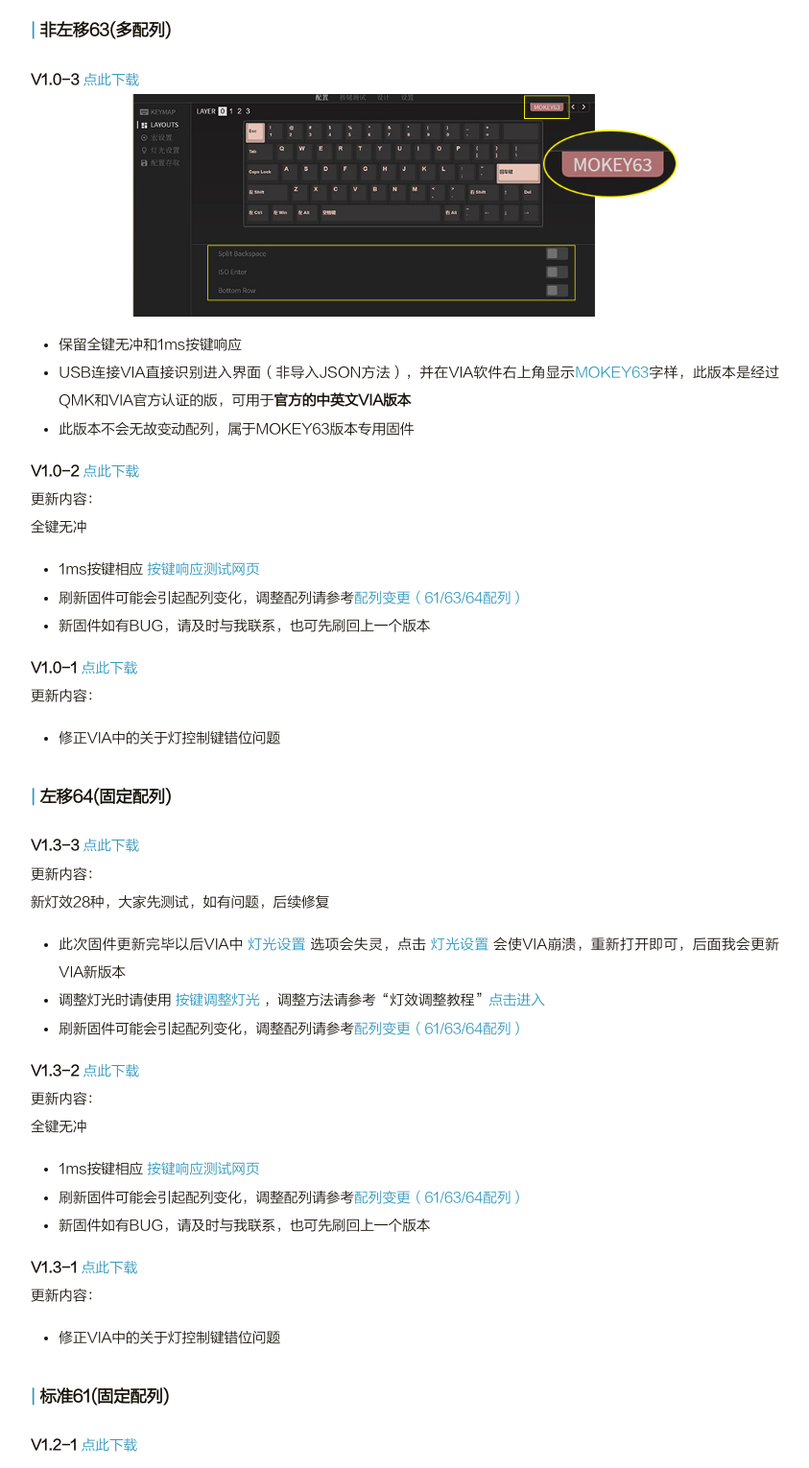
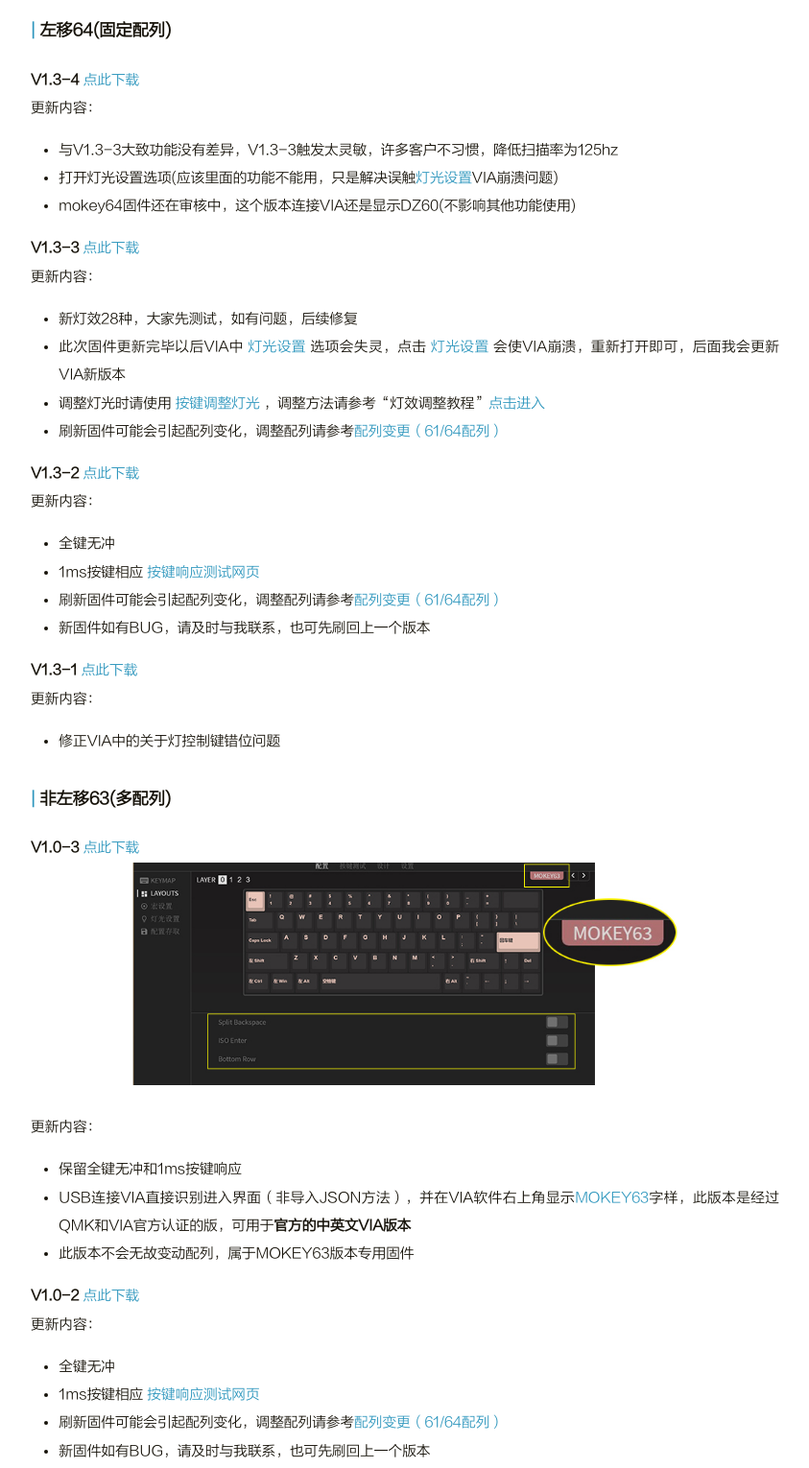
Before and after one commit to rhmokey/rhmokey.github.io, a plain HTML site: page firmware/index.html in a window 1280 px wide. Shown: the part 368-1898 px from the top of the page at 96% size, without its empty margins (218-1061 px from the left). Drawn offline with Linux system fonts and the light colour scheme; a script that the page names is missing.

Commit message:
Site updated: 2021-10-02 14:55:13

```diff
--- a/firmware/index.html
+++ b/firmware/index.html
@@ -127,36 +127,44 @@
 
 <blockquote><p>Customers outside Chinese mainland,please remove the Chinese characters in firmware and firmware folder before cleaning the firmware.</p>
 </blockquote>
-
-<h3 id="非左移63-多配列"><a href="#非左移63-多配列" class="headerlink" title="非左移63(多配列)"></a>非左移63(多配列)</h3><p><strong>V1.0-3</strong> <a target="_blank" rel="noopener" href="https://mokey.lanzoui.com/iGRhuu2fare">点此下载</a><br><img src="/firmware/index/63.jpg"></p>
+<h3 id="左移64-固定配列"><a href="#左移64-固定配列" class="headerlink" title="左移64(固定配列)"></a>左移64(固定配列)</h3><p><strong>V1.3-4</strong> <a target="_blank" rel="noopener" href="https://mokey.lanzouw.com/ioccFurw9ud">点此下载</a><br>更新内容：</p>
+<ul>
+<li>与V1.3-3大致功能没有差异，V1.3-3触发太灵敏，许多客户不习惯，降低扫描率为125hz</li>
+<li>打开灯光设置选项(应该里面的功能不能用，只是解决误触<a href>灯光设置</a>VIA崩溃问题)</li>
+<li>mokey64固件还在审核中，这个版本连接VIA还是显示DZ60(不影响其他功能使用)</li>
+</ul>
+<p><strong>V1.3-3</strong> <a target="_blank" rel="noopener" href="https://mokey.lanzoui.com/iBfH9se1pcf">点此下载</a><br>更新内容：</p>
+<ul>
+<li>新灯效28种，大家先测试，如有问题，后续修复</li>
+<li>此次固件更新完毕以后VIA中 <a href>灯光设置</a> 选项会失灵，点击 <a href>灯光设置</a> 会使VIA崩溃，重新打开即可，后面我会更新VIA新版本</li>
+<li>调整灯光时请使用 <a href>按键调整灯光</a> ，调整方法请参考“灯效调整教程”<a href="../posts/61522/index.html">点击进入</a></li>
+<li>刷新固件可能会引起配列变化，调整配列请参考<a href="../posts/38310/index.html">配列变更（61/64配列）</a></li>
+</ul>
+<p><strong>V1.3-2</strong> <a target="_blank" rel="noopener" href="https://mokey.lanzoui.com/i7v2nrwklaf">点此下载</a><br>更新内容：</p>
+<ul>
+<li>全键无冲</li>
+<li>1ms按键相应 <a target="_blank" rel="noopener" href="https://blog.seethis.link/scan-rate-estimator/">按键响应测试网页</a></li>
+<li>刷新固件可能会引起配列变化，调整配列请参考<a href="../posts/38310/index.html">配列变更（61/64配列）</a></li>
+<li>新固件如有BUG，请及时与我联系，也可先刷回上一个版本</li>
+</ul>
+<p><strong>V1.3-1</strong> <a target="_blank" rel="noopener" href="https://mokey.lanzoui.com/ie0pPq6te7c">点此下载</a><br>更新内容：</p>
+<ul>
+<li>修正VIA中的关于灯控制键错位问题</li>
+</ul>
+<h3 id="非左移63-多配列"><a href="#非左移63-多配列" class="headerlink" title="非左移63(多配列)"></a>非左移63(多配列)</h3><p><strong>V1.0-3</strong> <a target="_blank" rel="noopener" href="https://mokey.lanzoui.com/iGRhuu2fare">点此下载</a><br><img src="/firmware/index/63.jpg"><br>更新内容：</p>
 <ul>
 <li>保留全键无冲和1ms按键响应</li>
 <li>USB连接VIA直接识别进入界面（非导入JSON方法），并在VIA软件右上角显示<a href>MOKEY63</a>字样，此版本是经过QMK和VIA官方认证的版，可用于<strong>官方的中英文VIA版本</strong></li>
 <li>此版本不会无故变动配列，属于MOKEY63版本专用固件</li>
 </ul>
-<p><strong>V1.0-2</strong> <a target="_blank" rel="noopener" href="https://mokey.lanzoui.com/i7v2nrwklaf">点此下载</a><br>更新内容：<br>全键无冲</p>
+<p><strong>V1.0-2</strong> <a target="_blank" rel="noopener" href="https://mokey.lanzoui.com/i7v2nrwklaf">点此下载</a><br>更新内容：</p>
 <ul>
+<li>全键无冲</li>
 <li>1ms按键相应 <a target="_blank" rel="noopener" href="https://blog.seethis.link/scan-rate-estimator/">按键响应测试网页</a></li>
-<li>刷新固件可能会引起配列变化，调整配列请参考<a href="../posts/38310/index.html">配列变更（61/63/64配列）</a></li>
+<li>刷新固件可能会引起配列变化，调整配列请参考<a href="../posts/38310/index.html">配列变更（61/64配列）</a></li>
 <li>新固件如有BUG，请及时与我联系，也可先刷回上一个版本</li>
 </ul>
 <p><strong>V1.0-1</strong> <a target="_blank" rel="noopener" href="https://mokey.lanzoui.com/iMiZEq78t6b">点此下载</a><br>更新内容：</p>
-<ul>
-<li>修正VIA中的关于灯控制键错位问题</li>
-</ul>
-<h3 id="左移64-固定配列"><a href="#左移64-固定配列" class="headerlink" title="左移64(固定配列)"></a>左移64(固定配列)</h3><p><strong>V1.3-3</strong> <a target="_blank" rel="noopener" href="https://mokey.lanzoui.com/iBfH9se1pcf">点此下载</a><br>更新内容：<br>新灯效28种，大家先测试，如有问题，后续修复</p>
-<ul>
-<li>此次固件更新完毕以后VIA中 <a href>灯光设置</a> 选项会失灵，点击 <a href>灯光设置</a> 会使VIA崩溃，重新打开即可，后面我会更新VIA新版本</li>
-<li>调整灯光时请使用 <a href>按键调整灯光</a> ，调整方法请参考“灯效调整教程”<a href="../posts/61522/index.html">点击进入</a></li>
-<li>刷新固件可能会引起配列变化，调整配列请参考<a href="../posts/38310/index.html">配列变更（61/63/64配列）</a></li>
-</ul>
-<p><strong>V1.3-2</strong> <a target="_blank" rel="noopener" href="https://mokey.lanzoui.com/i7v2nrwklaf">点此下载</a><br>更新内容：<br>全键无冲</p>
-<ul>
-<li>1ms按键相应 <a target="_blank" rel="noopener" href="https://blog.seethis.link/scan-rate-estimator/">按键响应测试网页</a></li>
-<li>刷新固件可能会引起配列变化，调整配列请参考<a href="../posts/38310/index.html">配列变更（61/63/64配列）</a></li>
-<li>新固件如有BUG，请及时与我联系，也可先刷回上一个版本</li>
-</ul>
-<p><strong>V1.3-1</strong> <a target="_blank" rel="noopener" href="https://mokey.lanzoui.com/ie0pPq6te7c">点此下载</a><br>更新内容：</p>
 <ul>
 <li>修正VIA中的关于灯控制键错位问题</li>
 </ul>
--- a/search.xml
+++ b/search.xml
@@ -54,14 +54,13 @@
 ]]></content>
   </entry>
   <entry>
-    <title>配列变更（61/63/64配列）</title>
+    <title>配列变更（61/64配列）</title>
     <url>/posts/38310/</url>
     <content><![CDATA[<blockquote><p>VIA中现包含多种配列，改键之前，请按照如下操作调整成自己键盘适用的即可<br>*更改完配列才能修改按键，否则按键功能不能应用到键盘上</p>
 </blockquote>
 
 <h3 id="首先打开软件界面"><a href="#首先打开软件界面" class="headerlink" title="首先打开软件界面"></a>首先打开软件界面</h3><p><img src="/posts/38310/tiaozheng.jpg"></p>
 <h3 id="标准左移64"><a href="#标准左移64" class="headerlink" title="标准左移64"></a>标准左移64</h3><p><img src="/posts/38310/64.jpg"></p>
-<h3 id="非左移63"><a href="#非左移63" class="headerlink" title="非左移63"></a>非左移63</h3><p><img src="/posts/38310/63.jpg"></p>
 <h3 id="标准61"><a href="#标准61" class="headerlink" title="标准61"></a>标准61</h3><p><img src="/posts/38310/61.jpg"></p>
 ]]></content>
   </entry>
```
Also changed, not shown: archives/2021/05/index.html (+1 -1 lines), archives/2021/index.html (+1 -1 lines), archives/index.html (+1 -1 lines), help/index.html (+1 -1 lines), posts/17032/index.html (+1 -1 lines), posts/38310/index.html (+2 -3 lines), posts/55414/index.html (+1 -1 lines), sitemap.xml (+29 -29 lines), posts/38310/63.jpg (deleted).
